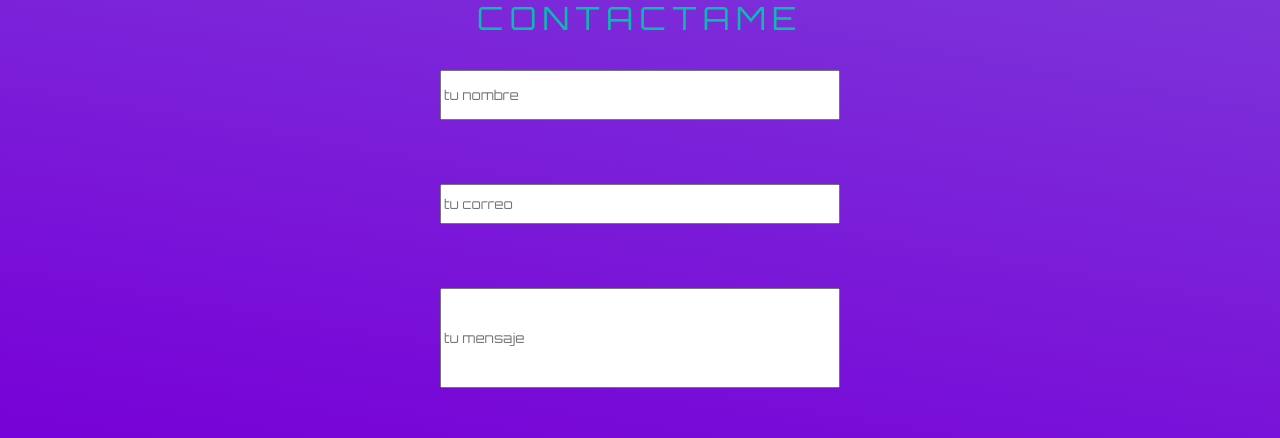
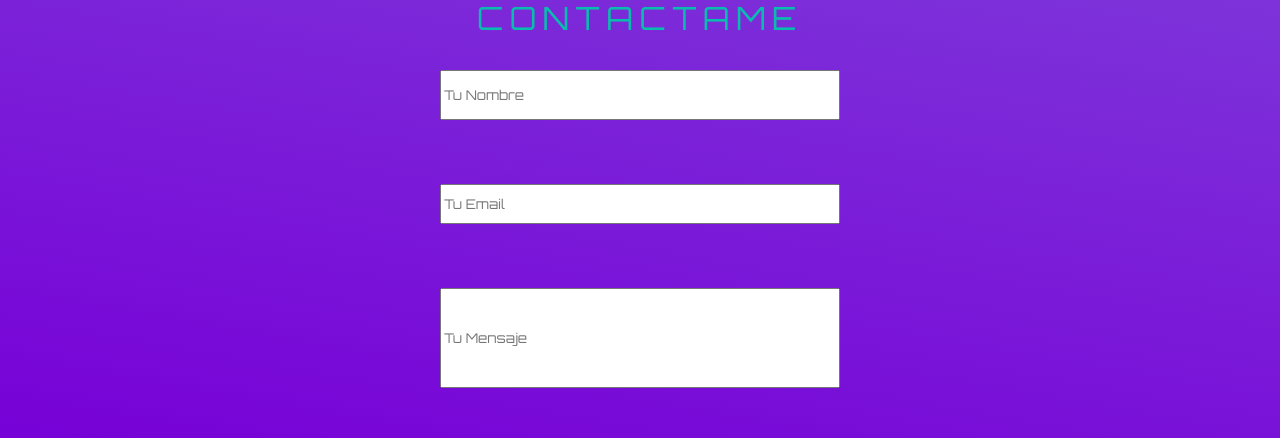
Before and after one commit to cordovabarbara/my-portfolio, a React (Vite) app: page / in a window 1280 px wide. Shown: the part 3133-3571 px from the top of the page. Built offline with nearby package versions, Linux system fonts and the light colour scheme.

Commit message:
add anchors

```diff
--- a/package.json
+++ b/package.json
@@ -10,6 +10,7 @@
     "preview": "vite preview"
   },
   "dependencies": {
+    "@formspree/react": "^2.5.0",
     "aos": "^2.3.4",
     "framer-motion": "^10.12.4",
     "react": "^18.2.0",
--- a/src/components/Contact.jsx
+++ b/src/components/Contact.jsx
@@ -5,10 +5,10 @@ import "./styles/contact.css";
 const Contact = () => {
   return (
     <div className="title__cont" id='contact'>Contactame
-      <form className="contact__form">
-        <input className="input__name" type="text" placeholder="tu nombre"></input>
-        <input className="input__email" type="email" placeholder="tu correo"></input>
-        <input className="input__msj" type="text" placeholder="tu mensaje" ></input>
+      <form className="contact__form" action="https://formspree.io/f/xpzgplja" method="POST">
+        <input className="input__name" type="text" placeholder="Tu Nombre"></input>
+        <input className="input__email" type="email" placeholder="Tu Email"></input>
+        <input className="input__msj" type="text" placeholder="Tu Mensaje" ></input>
         <button className="btn__submit">Submit</button>
       </form>
 
--- a/src/components/Projects.jsx
+++ b/src/components/Projects.jsx
@@ -14,8 +14,8 @@ const Projects = () => {
       peliculas,
       Tecnologías: Express, Node.js, Sequelize, Postman, React, CSS.</p>
       <div className='project__icons'>
-      <i className='bx bxl-github'></i>
-      <i className='bx bx-link'></i>
+      <a href="https://github.com/cordovabarbara/movie-app-testing/tree/main/src"><i className='bx bxl-github'></i></a>
+      <a href="https://movie-app-barbara-cordova.netlify.app/"><i className='bx bx-link'></i></a>
       </div>
       </article>
       <div className='projects__box'>
```
Also changed, not shown: 1 other file (tests, documents, lock files or other folders).
